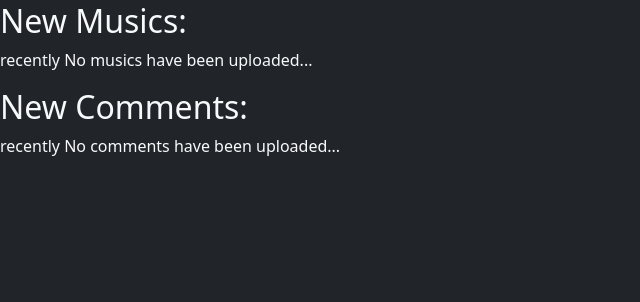
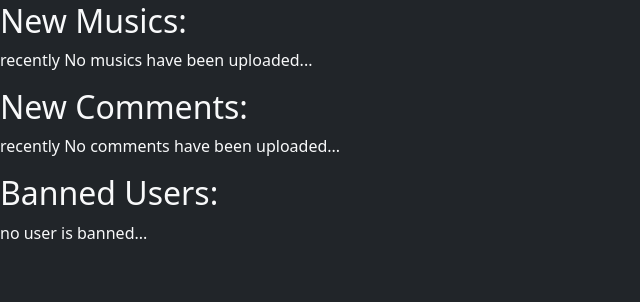
Before and after one commit to fatemehzarebahari/DjangoWebApplication, a Django app: page /adminPage in a window 1280 px wide. Shown: the part 57-359 px from the top of the page, without its empty margins (0-640 px from the left). Run offline with Django 4.2, Linux system fonts and the light colour scheme; the visitor is signed in with stand-in values (Sample User, id 1); data that the repository does not hold is empty; some libraries are stand-ins or nearby versions.

Commit message:
completing ban

```diff
--- a/MusicRoar/main/admin.py
+++ b/MusicRoar/main/admin.py
@@ -1,6 +1,7 @@
 from django.contrib import admin
-from .models import Music,Comment
+from .models import Music,Comment,Ban
 
 # Register your models here.
 admin.site.register(Music)
 admin.site.register(Comment)
+admin.site.register(Ban)
--- a/MusicRoar/main/templates/main/AdminPage.html
+++ b/MusicRoar/main/templates/main/AdminPage.html
@@ -1,7 +1,7 @@
 {% extends 'main/base.html' %}
 
 
-{% block title %}My Profile{% endblock title %}
+{% block title %}Admin Profile{% endblock title %}
 
 {% load crispy_forms_tags %}
 
@@ -59,4 +59,19 @@
     <p>recently No comments have been uploaded...</p>
 {% endif %}
 
+<h2>Banned Users:</h2>
+{% if banned_users %}
+    <div class="row">
+        {% for x in banned_users %}
+            <div class="col-md-4 mb-4">
+                    <div class="card">
+                        <h5 class="card-body"><a href="{% url 'userPage' x.user.id %}" class="link-offset-2 link-underline link-underline-opacity-0">{{ x.user.username }}</a></h5>
+                    </div>
+            </div>
+        {% endfor %}
+    </div>
+{% else %}
+    <p>no user is banned...</p>
+{% endif %}
+
 {% endblock content %}
--- a/MusicRoar/main/templates/main/UsersPage.html
+++ b/MusicRoar/main/templates/main/UsersPage.html
@@ -14,11 +14,6 @@
                         <div class="col-md-8">
                             <h3>@{{ x.username }}</h3>
                         </div>
-                        <div class="col-md-4">
-                            {% if user.is_staff %}
-                                <a href="#"  class="btn btn-primary"  role="button">Ban User</a>
-                            {% endif %}
-                        </div>
                     </div>
                 </div>
             </div>
--- a/MusicRoar/main/urls.py
+++ b/MusicRoar/main/urls.py
@@ -18,5 +18,5 @@ urlpatterns = [
     path('decline-comment/<int:commentId>', views.decline_comment, name='decline-comment'),
     path('accept-comment/<int:commentId>', views.accept_comment, name='accept-comment'),
     path('adminPage', views.adminPage, name='adminPage'),
-    path('edit-music/<int:musicId>/', views.edit_music, name='edit_music'),
+    path('ban-user/<int:userId>/', views.ban_user, name='ban-user')
 ]
--- a/MusicRoar/main/views.py
+++ b/MusicRoar/main/views.py
@@ -13,7 +13,10 @@ def home(request):
 
 @login_required(login_url='/login')
 def explore(request):
-    musics = Music.objects.filter(status=Music.Status.ACCEPTED)
+    banned_users = Ban.objects.values('user')
+    musics = Music.objects.filter(
+        status=Music.Status.ACCEPTED
+    ).exclude(author__id__in=banned_users)
     return render(request, 'main/Explore.html', {"musics": musics})
 
 
@@ -56,9 +59,11 @@ def myProfile(request):
     musics = Music.objects.filter(author=request.user)
     return render(request, 'main/myProfile.html', {"form": form, "musics":musics})
 
+
 @login_required(login_url="/login")
 def usersPage(request):
-    users = User.objects.all()
+    banned_users = Ban.objects.values('user')
+    users = User.objects.exclude(id__in=banned_users)
     return render(request, 'main/UsersPage.html', {"users": users})
 
 
@@ -69,7 +74,18 @@ def userPage(request, userId):
         musics = Music.objects.filter(author=selectedUser)
     else:
         musics = Music.objects.filter(author=selectedUser, status=Music.Status.ACCEPTED)
-    return render(request, 'main/UserPage.html', {"selectedUser": selectedUser, "musics": musics})
+    try:
+        ban_instance = Ban.objects.get(user=selectedUser)
+        is_banned = True
+    except Ban.DoesNotExist:
+        is_banned = False
+    print(is_banned)
+    context = {
+    "selectedUser": selectedUser,
+    "musics": musics,
+    "is_banned": is_banned
+    }
+    return render(request, 'main/UserPage.html', context)
 
 
 @login_required(login_url="/login")
@@ -88,6 +104,7 @@ def edit_music(request, musicId):
         form = MusicForm(instance=music)
 
     return render(request, 'main/editMusic.html', {'form': form, 'music': music})
+
 
 @login_required(login_url='/login')
 def delete_music(request,musicId):
@@ -177,28 +194,24 @@ def decline_comment(request, commentId):
 def adminPage(request):
     comments = Comment.objects.filter(status=Comment.Status.PENDING)
     musics = Music.objects.filter(status=Music.Status.PENDING)
+    banned_users = Ban.objects.all()
+
     context = {
         "comments": comments,
-        "musics": musics
+        "musics": musics,
+        "banned_users": banned_users
     }
     return render(request, 'main/AdminPage.html', context)
 
 
-# @login_required
-# def ban_user(request, username):
-#     if request.user.is_staff:
-#         user_to_ban = get_object_or_404(User, username=username)
-#
-#         if not Ban.objects.filter(user=user_to_ban).exists():
-#             Ban.objects.create(user=user_to_ban, reason='Violation of terms')
-#
-#     return redirect('some_protected_view')  # Redirect to a relevant page
-#
-#
-# @login_required
-# def unban_user(request, username):
-#     if request.user.is_staff:
-#         user_to_unban = get_object_or_404(User, username=username)
-#         Ban.objects.filter(user=user_to_unban).delete()
-#
-#     return redirect('some_protected_view')
+@login_required
+def ban_user(request, userId):
+    if request.user.is_staff:
+        selected_user = get_object_or_404(User, id=userId)
+
+        if not Ban.objects.filter(user=selected_user).exists():
+            Ban.objects.create(user=selected_user, reason='Violation of terms')
+        else:
+            Ban.objects.get(user=selected_user).delete()
+
+    return redirect('userPage', userId=selected_user.id)
```
Also changed, not shown: MusicRoar/main/templates/main/UserPage.html (+53 -4 lines).
